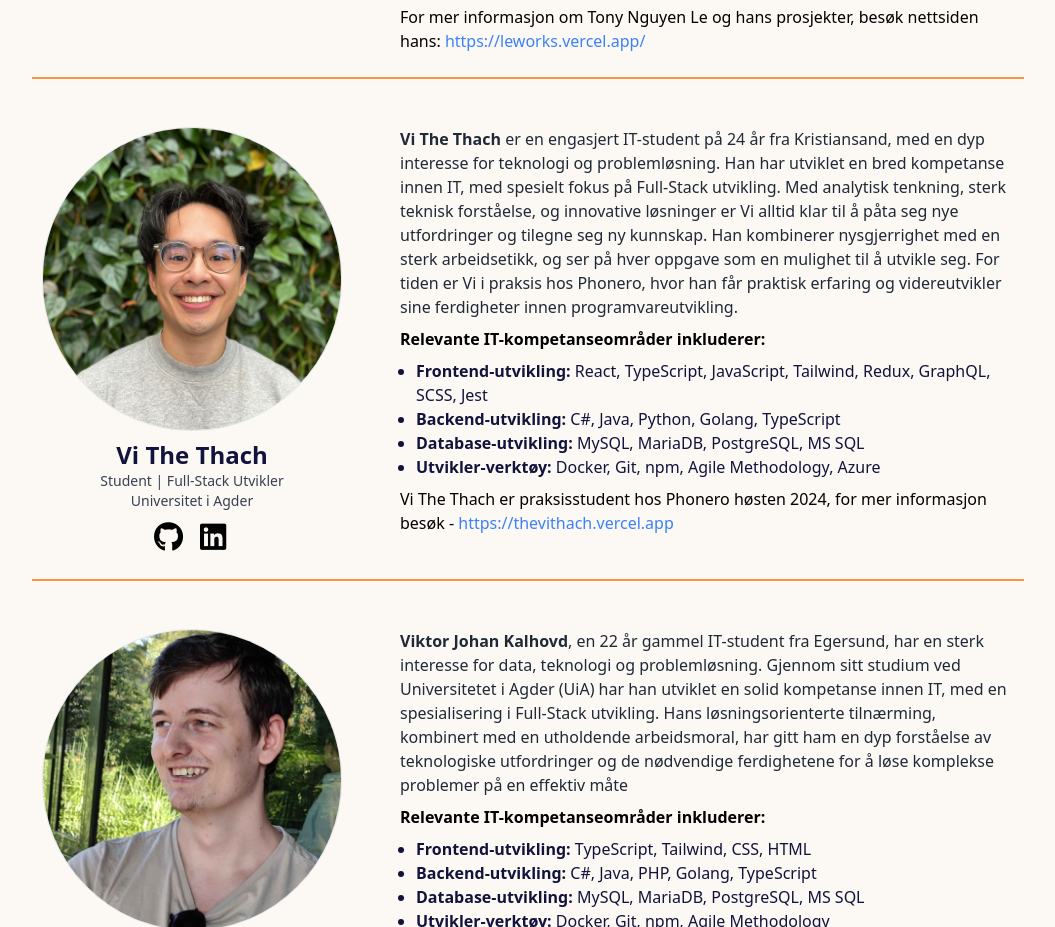
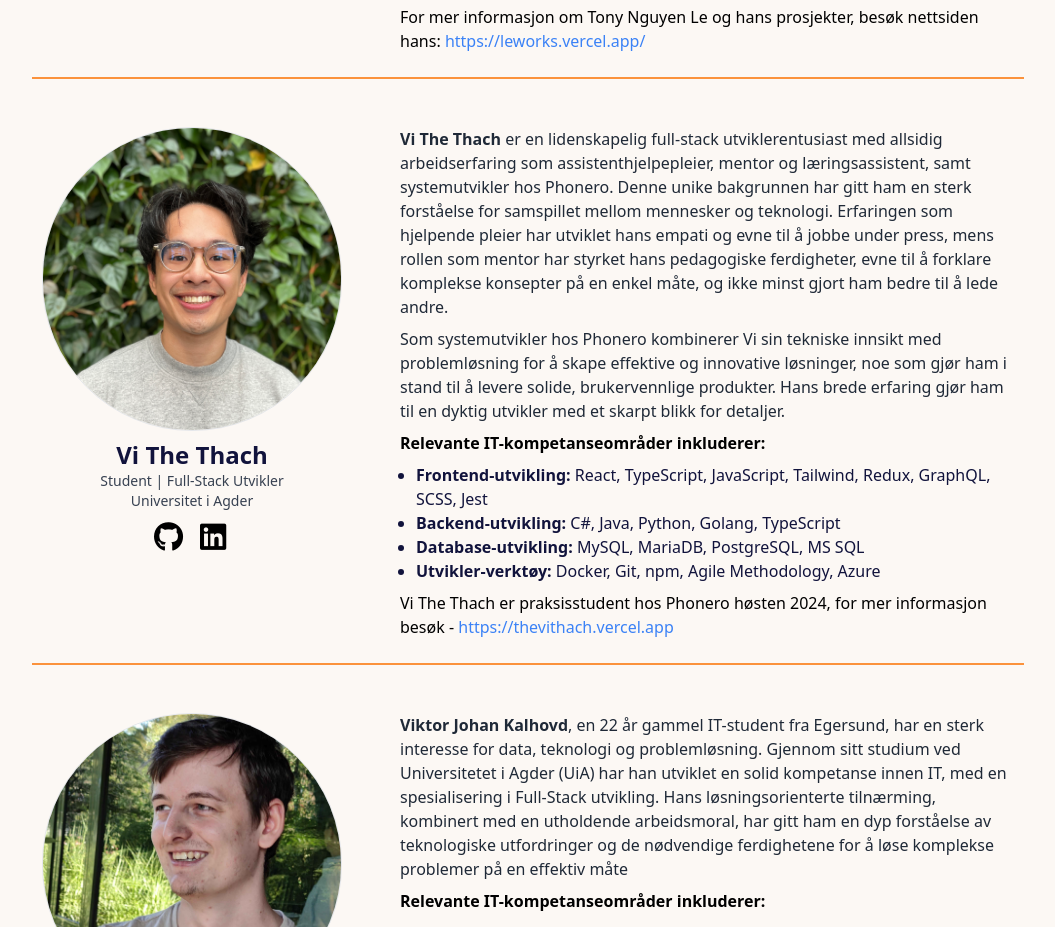
Before and after one commit to thevithach/Gruppe-1-IS-310, a React (Vite) app: page / in a window 1280 px wide. Shown: the part 2820-3747 px from the top of the page, without its empty margins (112-1167 px from the left). Built offline with nearby package versions, Linux system fonts and the light colour scheme; a web font is replaced by a local one.

Commit message:
Refactor: Update description and add second paragraph in About component

```diff
--- a/src/components/About/About.tsx
+++ b/src/components/About/About.tsx
@@ -104,7 +104,8 @@ const About = () => {
         githubUrl="https://github.com/thevithach"
         linkedinUrl="https://www.linkedin.com/in/vithethach/"
         imageUrl={TheviBilde}
-        description="er en engasjert IT-student på 24 år fra Kristiansand, med en dyp interesse for teknologi og problemløsning. Han har utviklet en bred kompetanse innen IT, med spesielt fokus på Full-Stack utvikling. Med analytisk tenkning, sterk teknisk forståelse, og innovative løsninger er Vi alltid klar til å påta seg nye utfordringer og tilegne seg ny kunnskap. Han kombinerer nysgjerrighet med en sterk arbeidsetikk, og ser på hver oppgave som en mulighet til å utvikle seg. For tiden er Vi i praksis hos Phonero, hvor han får praktisk erfaring og videreutvikler sine ferdigheter innen programvareutvikling."
+        description=" er en lidenskapelig full-stack utviklerentusiast med allsidig arbeidserfaring som assistenthjelpepleier, mentor og læringsassistent, samt systemutvikler hos Phonero. Denne unike bakgrunnen har gitt ham en sterk forståelse for samspillet mellom mennesker og teknologi. Erfaringen som hjelpende pleier har utviklet hans empati og evne til å jobbe under press, mens rollen som mentor har styrket hans pedagogiske ferdigheter, evne til å forklare komplekse konsepter på en enkel måte, og ikke minst gjort ham bedre til å lede andre."
+        descriptionSecondParagraph="Som systemutvikler hos Phonero kombinerer Vi sin tekniske innsikt med problemløsning for å skape effektive og innovative løsninger, noe som gjør ham i stand til å levere solide, brukervennlige produkter. Hans brede erfaring gjør ham til en dyktig utvikler med et skarpt blikk for detaljer."
         skills={{
           frontend: [
             "React",
```
